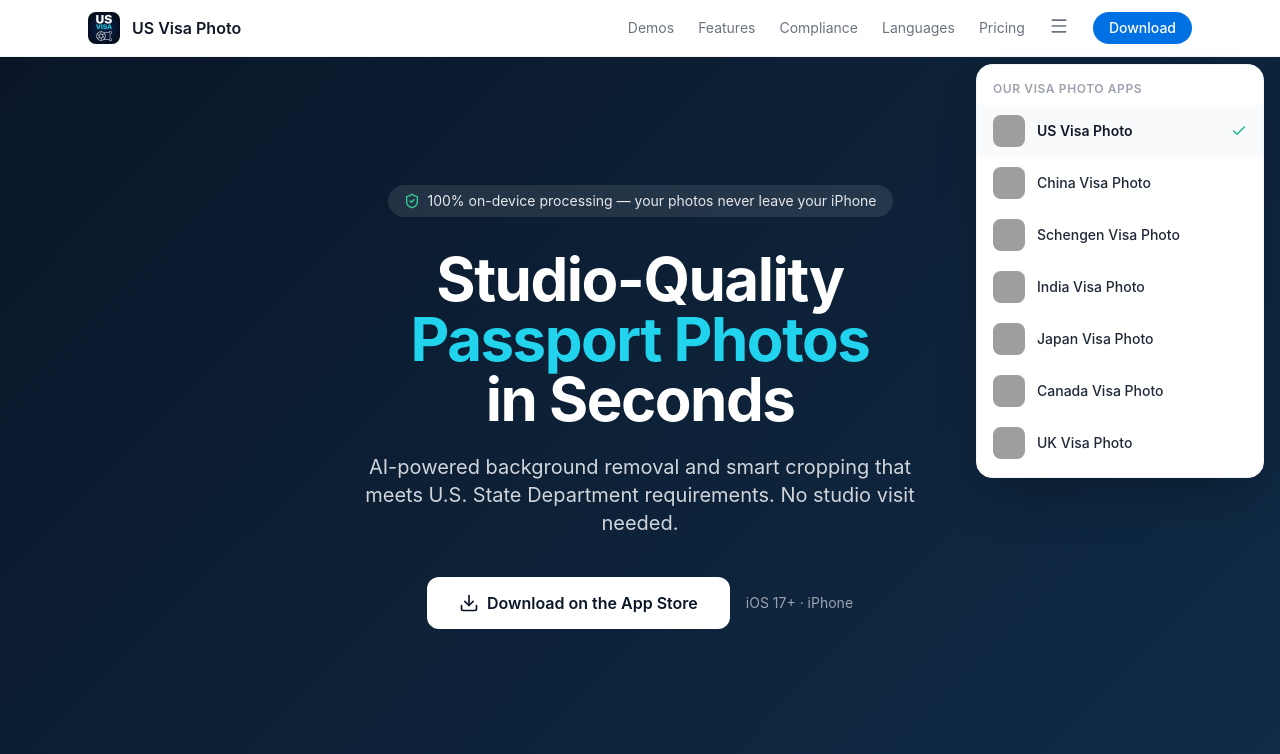
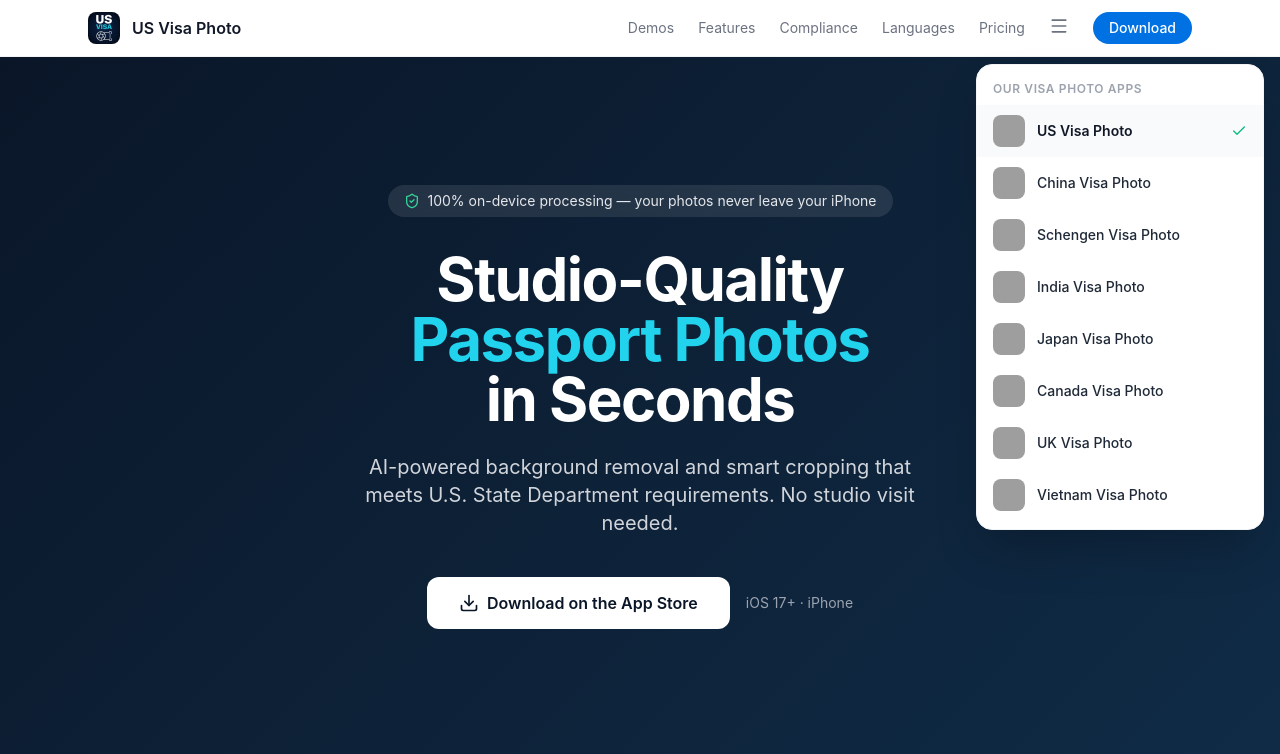
Before and after one commit to peterjiajunzhang/USVisaPhotoCom, a plain HTML site: page index.html in a window 1280 px wide. Both pictures are taken after a click on the button "Other visa photo apps". Shown: the top 754 px of the page. Drawn offline with nearby package versions, Linux system fonts and the light colour scheme; grey boxes are pictures that could not be loaded.

Commit message:
Add Vietnam to nav app-switcher (8th app now live)

```diff
--- a/index.html
+++ b/index.html
@@ -195,6 +195,10 @@
             <a href="https://uk.visaphoto1tap.com/" class="flex items-center gap-3 px-4 py-2.5 hover:bg-gray-50 transition">
                 <img src="https://uk.visaphoto1tap.com/AppIcon.png" alt="" class="w-8 h-8 rounded-lg flex-shrink-0">
                 <span class="text-sm font-medium text-gray-800">UK Visa Photo</span>
+            </a>
+            <a href="https://vietnam.visaphoto1tap.com/" class="flex items-center gap-3 px-4 py-2.5 hover:bg-gray-50 transition">
+                <img src="https://vietnam.visaphoto1tap.com/AppIcon.png" alt="" class="w-8 h-8 rounded-lg flex-shrink-0">
+                <span class="text-sm font-medium text-gray-800">Vietnam Visa Photo</span>
             </a>
             </div>
         </div>
```
